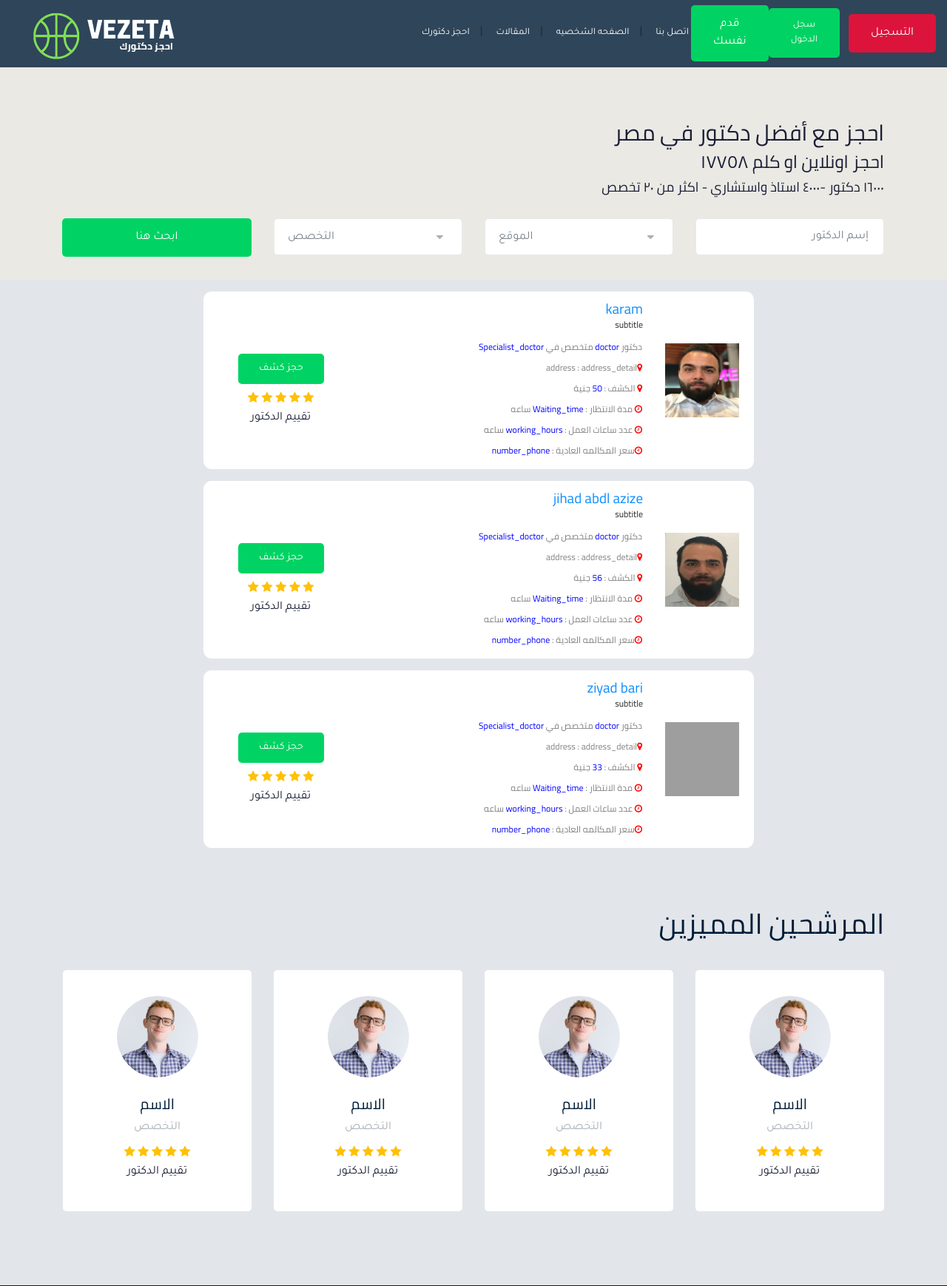
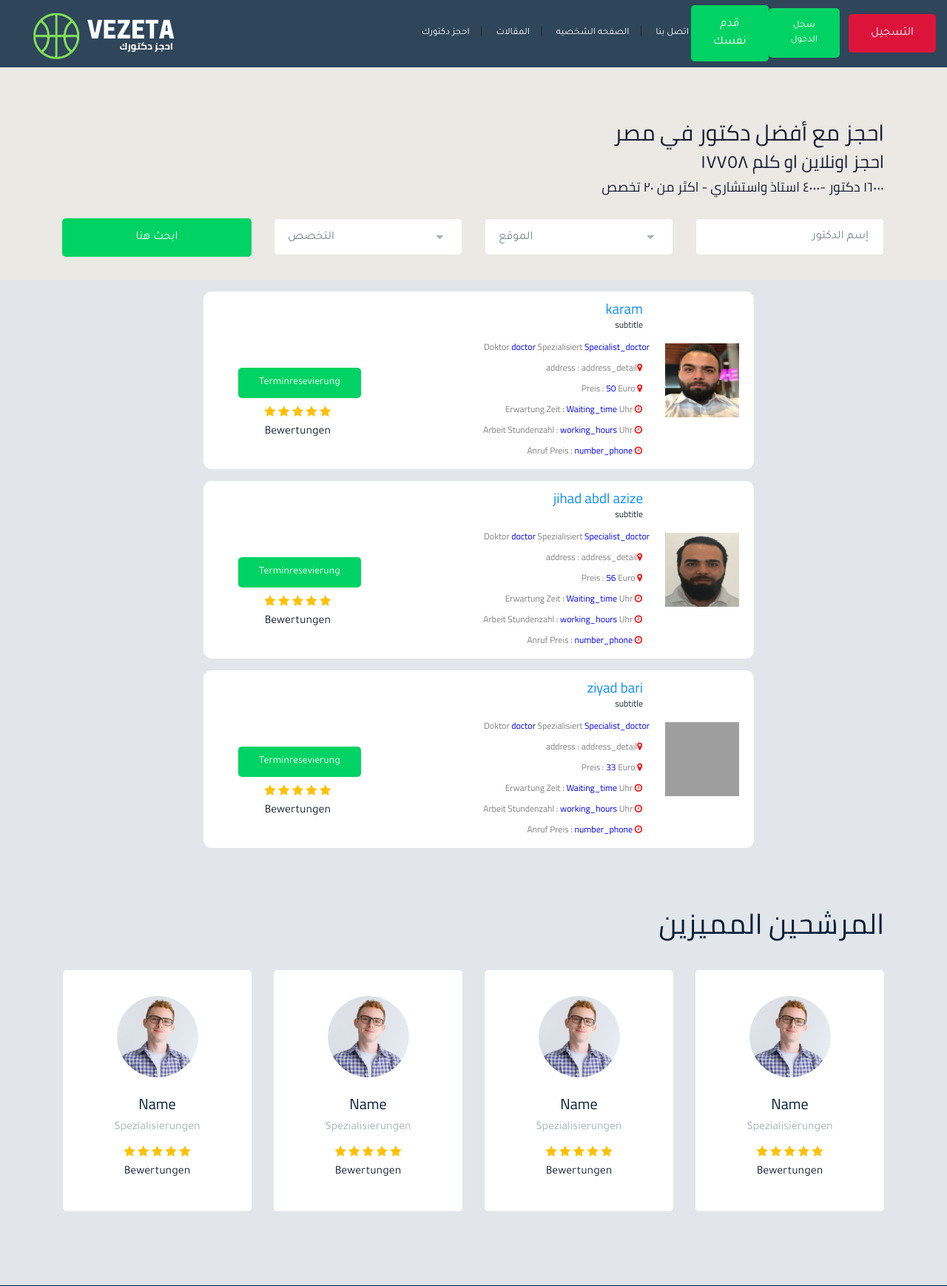
Before and after one commit to jod431047/Doktor--Suchen, a Django app: page /todo/doctors/ in a window 1280 px wide. Shown: the top 1738 px of the page at 74% size. Run offline with Django 5.2, Linux system fonts and the light colour scheme; data comes from the database, SQL or seed files in the repository; some libraries are stand-ins or nearby versions; grey boxes are pictures that could not be loaded.

Commit message:
templates html übersetzen

```diff
--- a/todo/models.py
+++ b/todo/models.py
@@ -6,9 +6,9 @@ from django.utils.translation import gettext_lazy as _
 class Profile(models.Model):
     user = models.ForeignKey(User , verbose_name=("user"), on_delete=models.CASCADE)
     name = models.CharField(_("name:"),max_length=50)
-    who_i = models.TextField(_("who I am:"),max_length=250)
-    price = models.IntegerField(_("disclosure price:"))
-    image = models.ImageField(_("personal poto"),upload_to='profile')
+    who_i = models.TextField(_("wer ich bin:"),max_length=250)
+    price = models.IntegerField(_("untersuchengs price:"))
+    image = models.ImageField(_("personal foto"),upload_to='profile')
 
     class Meta:
         verbose_name = ("Profile")
--- a/todo/templates/user/doctors_list.html
+++ b/todo/templates/user/doctors_list.html
@@ -24,27 +24,25 @@
                     <div class="links_locat">
                         <div class="location">
                         <p>
-                            <i class="fas fa-briefcase-medical"></i> دكتور
-                            <span style="color: blue">doctor</span> متخصص في
+                            <i class="fas fa-briefcase-medical"></i> Doktor
+                            <span style="color: blue">doctor</span>  Spezialisiert
                             <span style="color: blue">Specialist_doctor</span>
                         </p>
                         <p>
                             <i class="fa fa-map-marker"></i>address : address_detail
                         </p>
                         <p>
-                            <i class="fa fa-map-marker"></i> الكشف :
-                            <span style="color: blue">{{doctor.price}}</span> جنية
+                            <i class="fa fa-map-marker"></i> Preis :
+                            <span style="color: blue">{{doctor.price}}</span> Euro                       </p>
+                        <p>
+                            <i class="fa fa-clock-o"></i> Erwartung Zeit :
+                            <span style="color: blue">Waiting_time</span> Uhr
                         </p>
                         <p>
-                            <i class="fa fa-clock-o"></i> مدة الانتظار :
-                            <span style="color: blue">Waiting_time</span> ساعه
-                        </p>
+                            <i class="fa fa-clock-o"></i> Arbeit Stundenzahl :
+                            <span style="color: blue">working_hours</span> Uhr                       </p>
                         <p>
-                            <i class="fa fa-clock-o"></i> عدد ساعات العمل :
-                            <span style="color: blue">working_hours</span> ساعه
-                        </p>
-                        <p>
-                            <i class="fa fa-clock-o"></i>سعر المكالمه العادية :<span
+                            <i class="fa fa-clock-o"></i> Anruf Preis :<span
                             style="color: blue"
                             >
                             number_phone
@@ -56,7 +54,7 @@
                 </div>
                 <div class="jobs_right">
                     <div class="apply_now">
-                    <a class="boxed-btn3" href="">حجز كشف</a>
+                    <a class="boxed-btn3" href=""> Terminresevierung </a>
                     </div>
 
                     <div class="rating">
@@ -69,7 +67,7 @@
                         <i class="fa fa-star"></i>
                     </div>
                     <div class="rating">
-                        <h5>تقييم الدكتور</h5>
+                        <h5> Bewertungen </h5>
                     </div>
                     </div>
                 </div>
@@ -101,8 +99,8 @@
             <div class="thumb">
               <img class="img-circle" src="img/candiateds/2.png" alt="" />
             </div>
-            <a href=""><h4>الاسم</h4></a>
-            <p>التخصص</p>
+            <a href=""><h4>Name</h4></a>
+            <p> Spezialisierungen </p>
             <div class="best-rating">
               <div class="text-warning">
                 <i class="fa fa-star"></i>
@@ -112,7 +110,7 @@
                 <i class="fa fa-star"></i>
               </div>
               <div class="best-rating">
-                <h5>تقييم الدكتور</h5>
+                <h5> Bewertungen </h5>
               </div>
             </div>
           </div>
```
